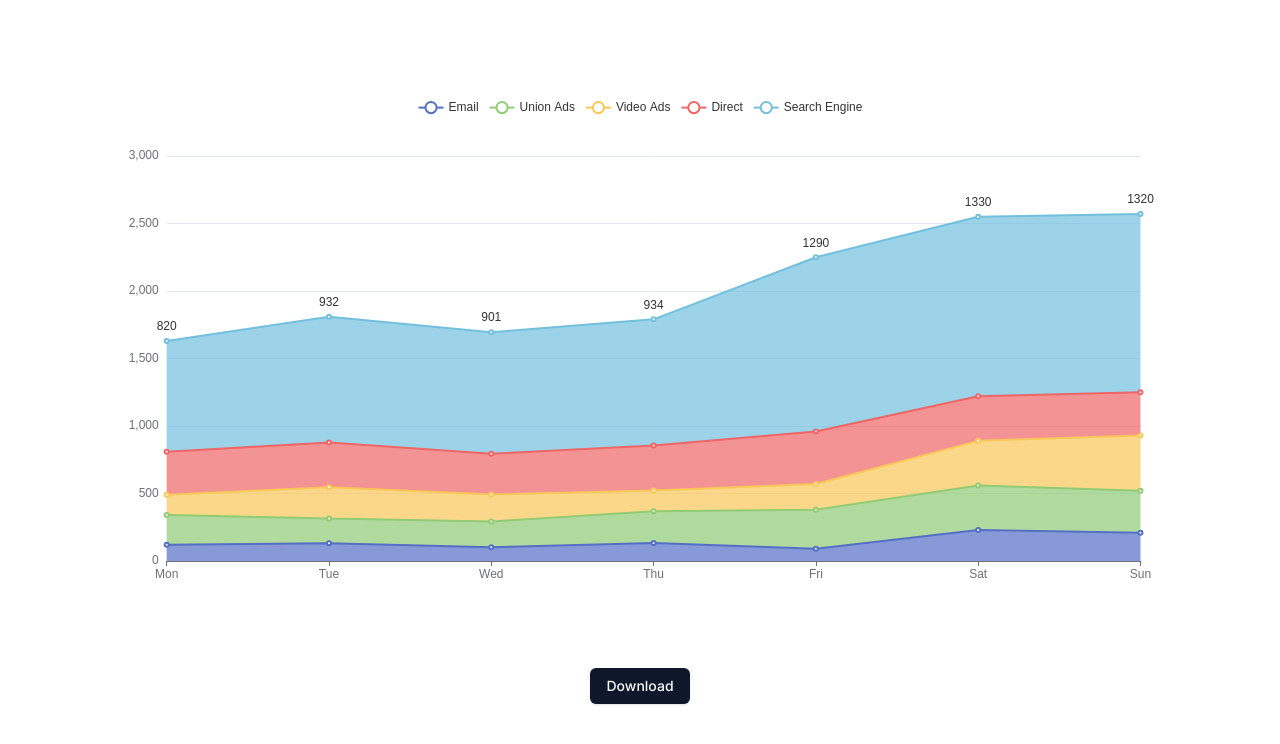
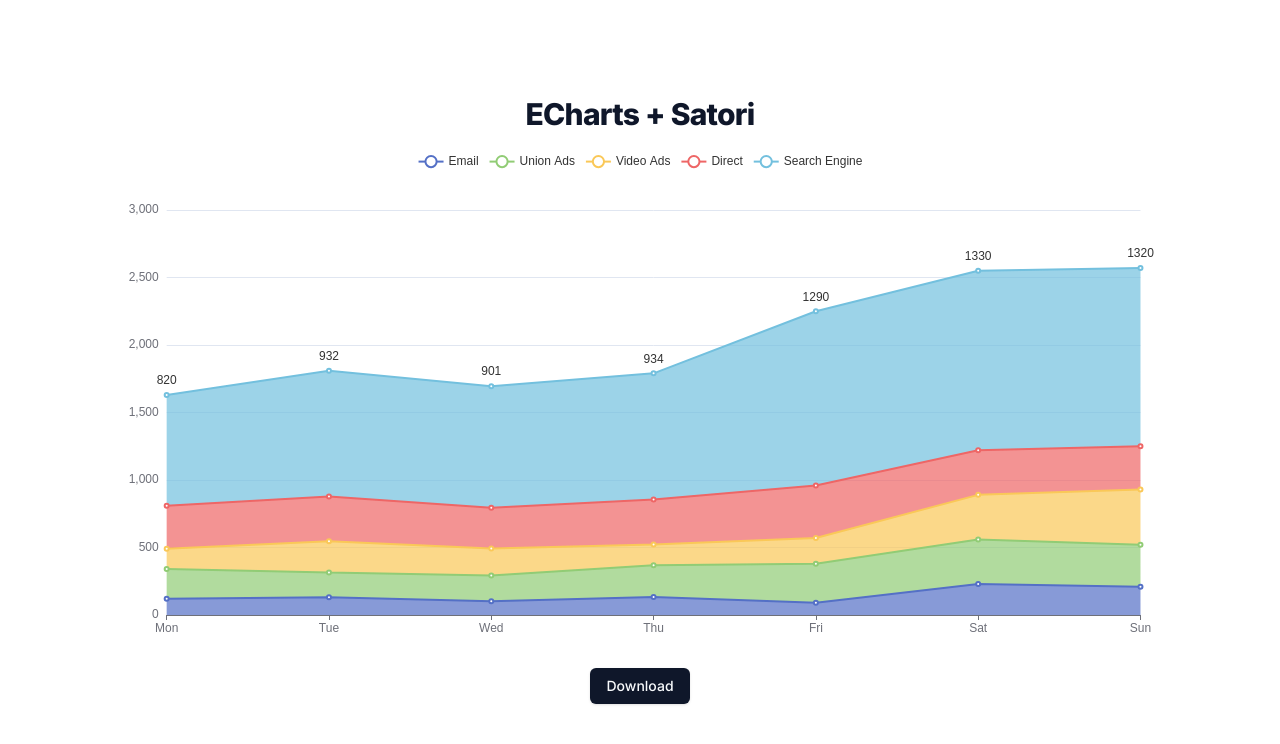
Before and after one commit to PixeledCode/echarts-satori, a Next.js app: page / in a window 1280 px wide. Shown: the top 744 px of the page. Built offline with nearby package versions, Linux system fonts and the light colour scheme.

Commit message:
add heading

```diff
--- a/app/layout.tsx
+++ b/app/layout.tsx
@@ -8,8 +8,9 @@
 	variable: '--font-sans',
 })
 export const metadata: Metadata = {
-	title: 'Create Next App',
-	description: 'Generated by create next app',
+	title: 'ECharts + Satori',
+	description:
+		'A demo app using ECharts and Satori to generate and download charts',
 }
 
 export default function RootLayout({
--- a/app/page.tsx
+++ b/app/page.tsx
@@ -6,6 +6,9 @@
 export default function Home() {
 	return (
 		<main className="flex min-h-screen flex-col items-center justify-between p-24">
+			<h1 className="scroll-m-20 text-2xl font-extrabold tracking-tight lg:text-3xl">
+				ECharts + Satori
+			</h1>
 			<ECharts chartOptions={chartOptions} />
 			<Download chartOptions={chartOptions} />
 		</main>
--- a/components/Download.tsx
+++ b/components/Download.tsx
@@ -31,7 +31,7 @@
 		const template = await reactToSVG(
 			<ChartTemplate data={imageURI} title={'Randomly generated Title'} />,
 			{
-				width: 1920,
+				width: 1270,
 			}
 		)
 
```
